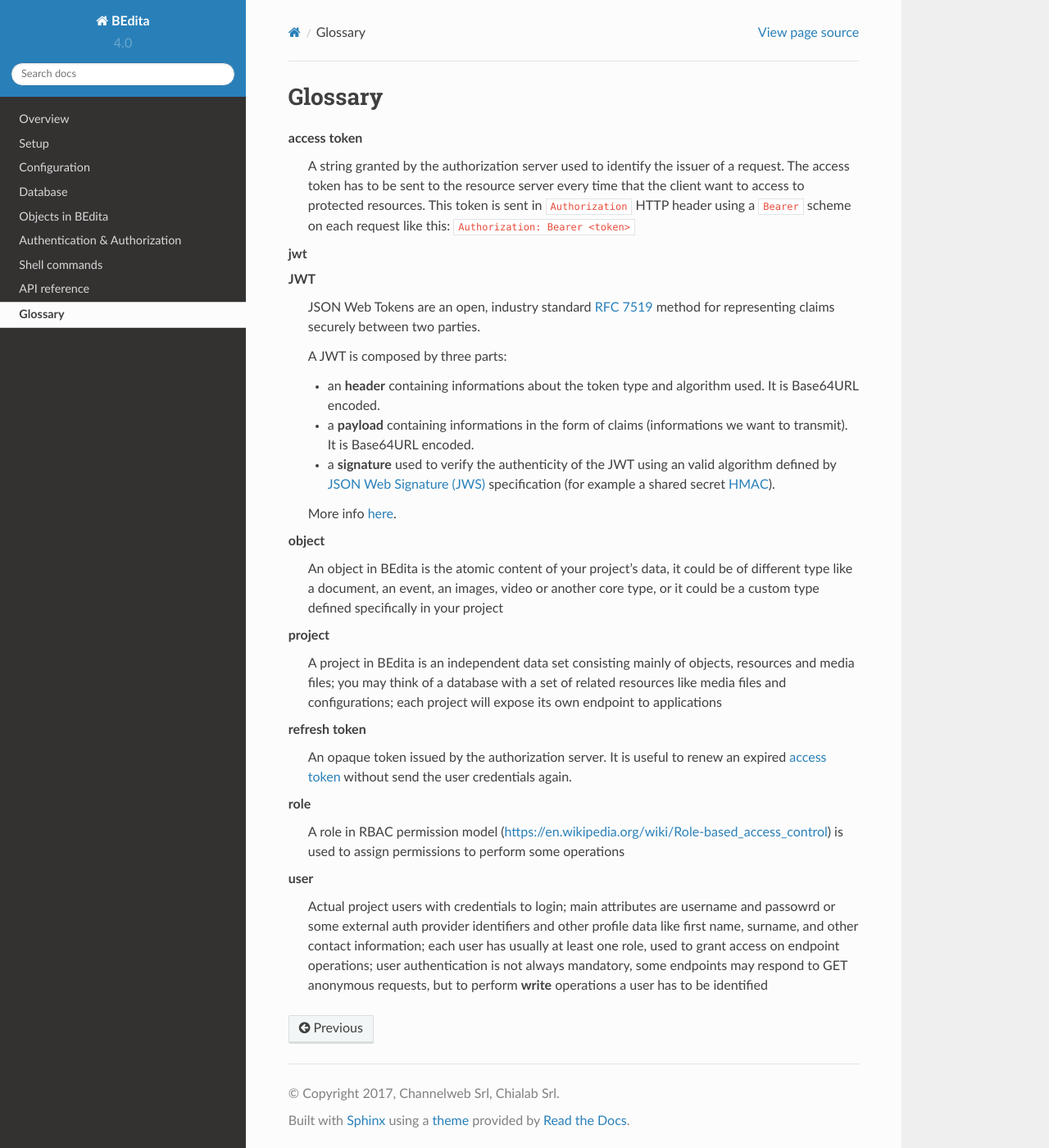
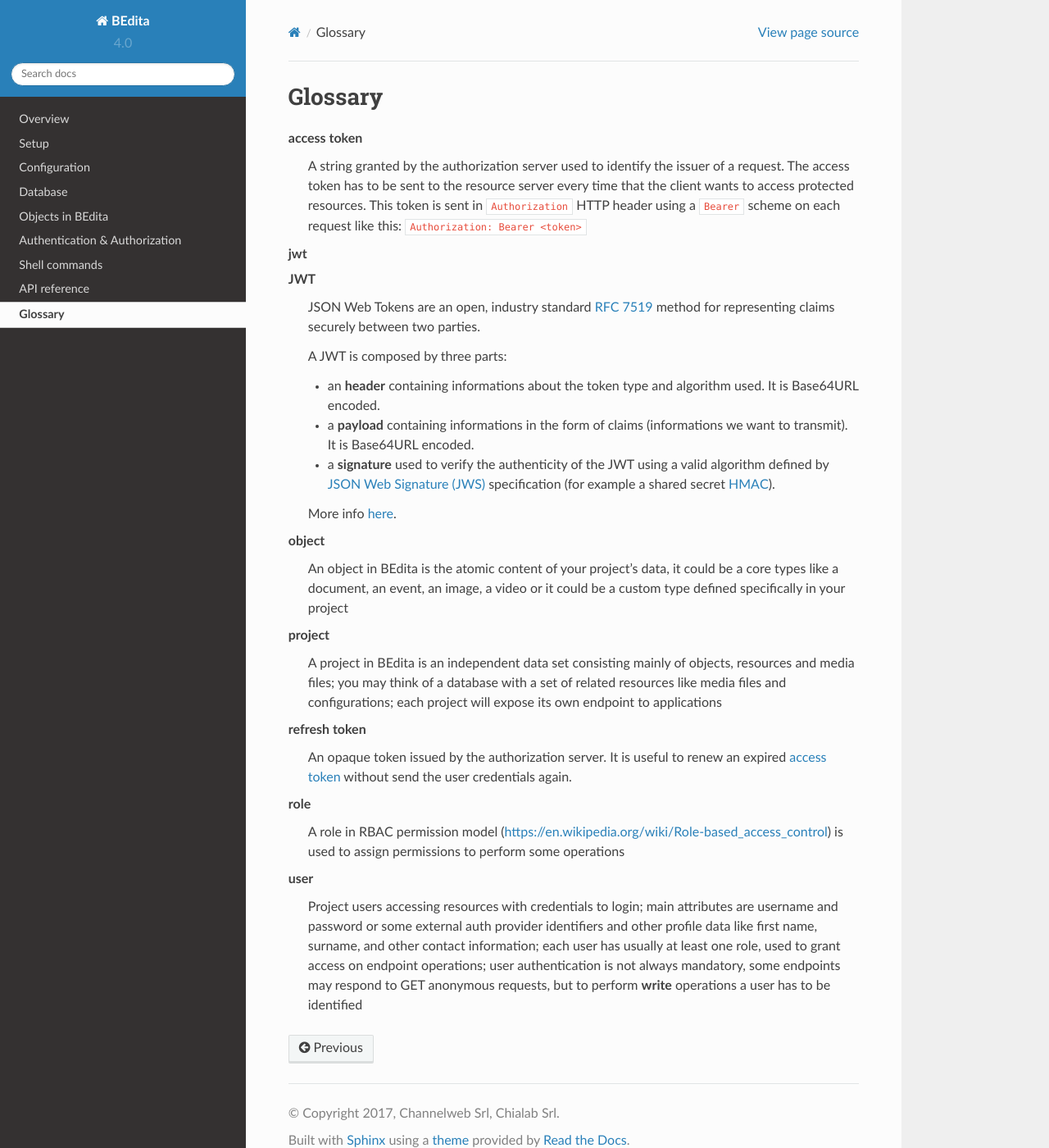
Before and after one commit to bedita/docs, a Sphinx documentation site: the page built from source/glossary.rst, in a window 1280 px wide and 1400 px high. Shown: the whole window at 82% size. Built offline with Sphinx 7.4.7 and the Read the Docs theme 2.0.0, drawn with Linux system fonts in a browser that asks for light colours.

Commit message:
#10 fix: typos & errors

```diff
--- a/source/glossary.rst
+++ b/source/glossary.rst
@@ -6,8 +6,8 @@
 
     access token
         A string granted by the authorization server used to identify the issuer of a request.
-        The access token has to be sent to the resource server every time that the client want
-        to access to protected resources.
+        The access token has to be sent to the resource server every time that the client wants
+        to access protected resources.
         This token is sent in ``Authorization`` HTTP header using a ``Bearer`` scheme on each request like this: ``Authorization: Bearer <token>``
 
 
@@ -21,7 +21,7 @@
         * an **header** containing informations about the token type and algorithm used. It is Base64URL encoded.
         * a **payload** containing informations in the form of claims (informations we want to transmit).
           It is Base64URL encoded.
-        * a **signature** used to verify the authenticity of the JWT using an valid algorithm defined by
+        * a **signature** used to verify the authenticity of the JWT using a valid algorithm defined by
           `JSON Web Signature (JWS) <https://tools.ietf.org/html/rfc7515>`_
           specification (for example a shared secret `HMAC <https://tools.ietf.org/html/rfc7515#page-36>`_).
 
@@ -29,8 +29,8 @@
 
 
     object
-        An object in BEdita is the atomic content of your project's data, it could be of different type like a document, an event, an images,
-        video or another core type, or it could be a custom type defined specifically in your project
+        An object in BEdita is the atomic content of your project's data, it could be a core types like a document, an event, an image,
+        a video or it could be a custom type defined specifically in your project
 
 
     project
@@ -49,7 +49,7 @@
 
 
     user
-        Actual project users with credentials to login; main attributes are username and passowrd or some external
+        Project users accessing resources with credentials to login; main attributes are username and password or some external
         auth provider identifiers and other profile data like first name, surname, and other contact information;
         each user has usually at least one role, used to grant access on endpoint operations;
         user authentication is not always mandatory, some endpoints may respond to GET anonymous requests,
```
